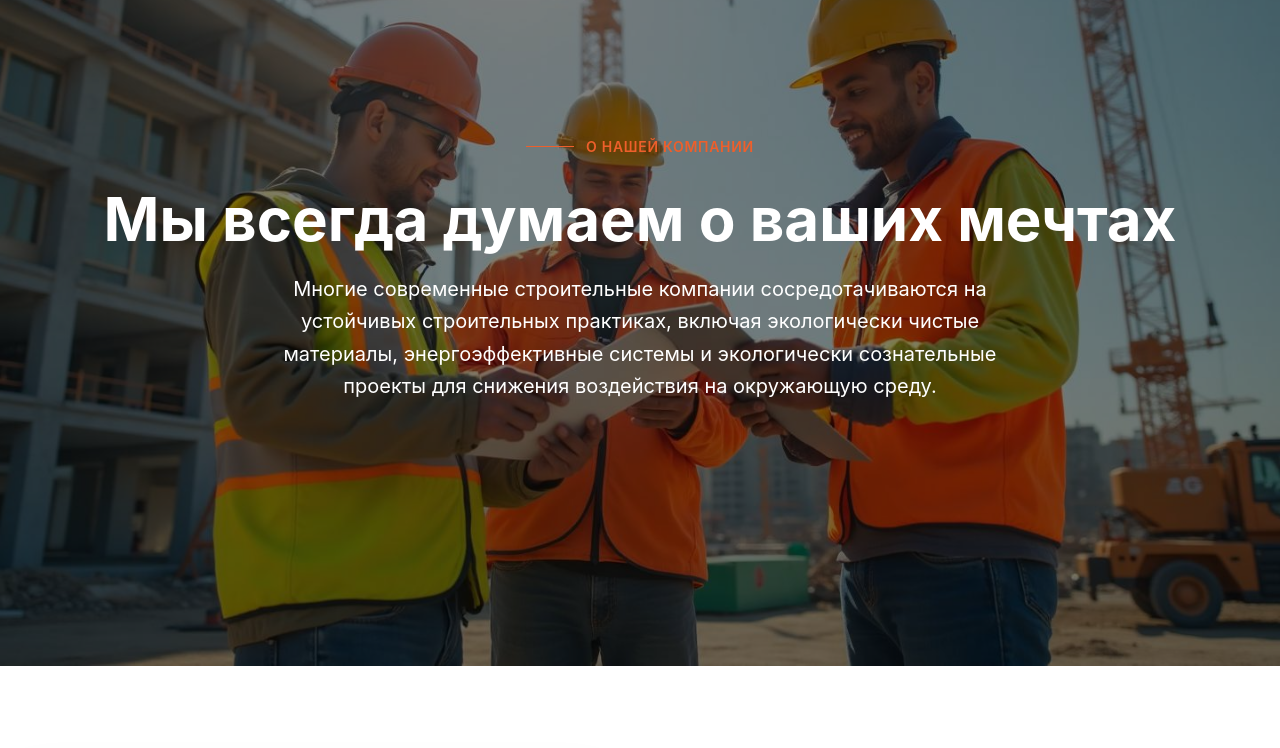
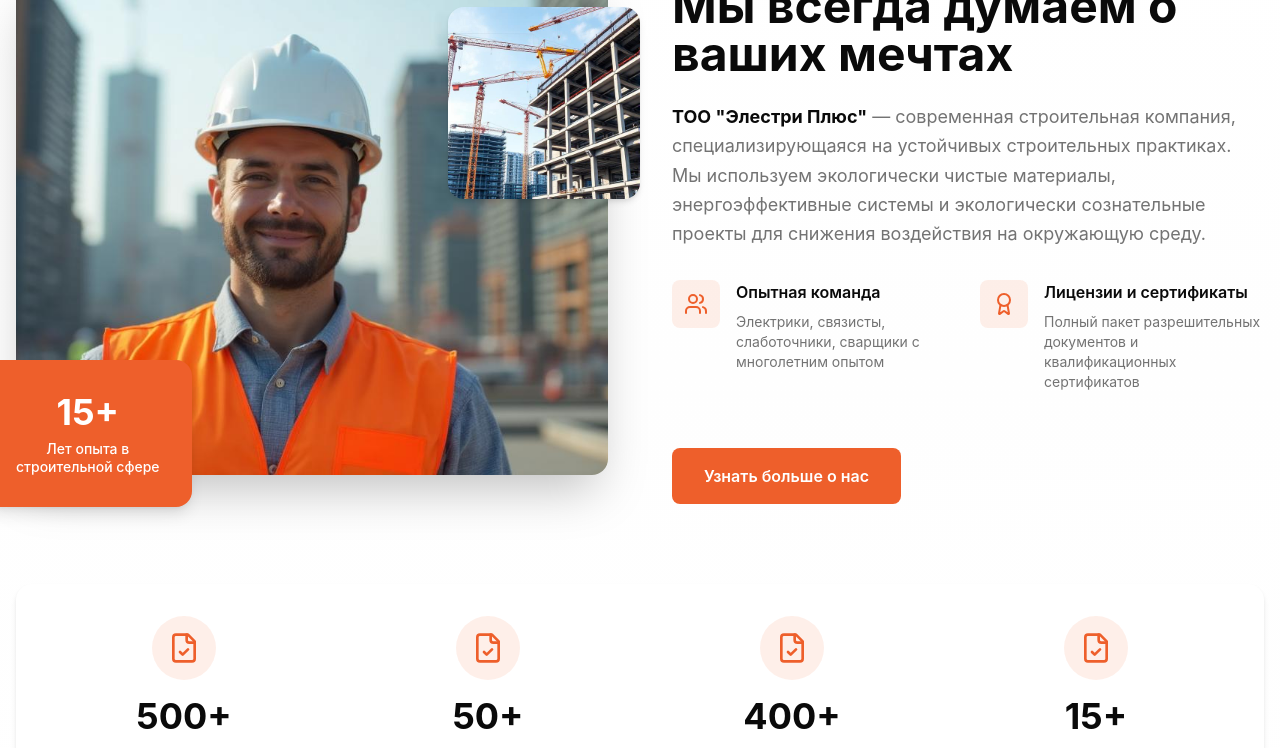
Before and after one commit to docsto/electrify-plus-website-84, a React (Vite) app: page / in a window 1280 px wide. Shown: the part 2020-2768 px from the top of the page. Built offline with nearby package versions, Linux system fonts and the light colour scheme.

Commit message:
Reverted to commit 347e0f38515b28f07a170009a82862b64b6b1883

```diff
--- a/src/components/AboutSection.tsx
+++ b/src/components/AboutSection.tsx
@@ -1,77 +1,36 @@
 
-import React, { useEffect, useState } from 'react';
+import React from 'react';
 import { Users, Award, FileCheck, Building } from 'lucide-react';
-import aboutParallaxMain from '@/assets/about-parallax-main.jpg';
-import aboutParallaxSecondary from '@/assets/about-parallax-secondary.jpg';
+import aboutMainImage from '@/assets/about-main.jpg';
+import aboutExperienceImage from '@/assets/about-experience.jpg';
 
 const AboutSection = () => {
-  const [scrollY, setScrollY] = useState(0);
-
-  useEffect(() => {
-    const handleScroll = () => setScrollY(window.scrollY);
-    window.addEventListener('scroll', handleScroll);
-    return () => window.removeEventListener('scroll', handleScroll);
-  }, []);
-
   const features = [
     {
       icon: Users,
-      title: "Мировые услуги",
-      description: "Мы предоставляем клиентам прозрачные сметы расходов и придерживаемся согласованных"
+      title: "Опытная команда",
+      description: "Электрики, связисты, слаботочники, сварщики с многолетним опытом"
     },
     {
       icon: Award,
-      title: "Победитель награды лучшей компании",
-      description: "Надежная строительная компания умело управляет бюджетами и сроками эффективно"
+      title: "Лицензии и сертификаты",
+      description: "Полный пакет разрешительных документов и квалификационных сертификатов"
     }
   ];
 
   const counters = [
-    { number: "500+", label: "Завершенных проектов", icon: FileCheck },
-    { number: "50+", label: "Члены команды", icon: Users },
-    { number: "400+", label: "Довольных клиентов", icon: Award },
-    { number: "15+", label: "Побед в наградах", icon: Building }
+    { number: "500+", label: "Проектов завершено" },
+    { number: "50+", label: "Членов команды" },
+    { number: "400+", label: "Довольных клиентов" },
+    { number: "15+", label: "Наград получено" }
   ];
 
   return (
-    <section id="about" className="relative overflow-hidden">
-      {/* Parallax Background Section */}
-      <div
-        className="relative h-screen bg-fixed bg-cover bg-center bg-no-repeat"
-        style={{
-          backgroundImage: `url(${aboutParallaxMain})`,
-          transform: `translateY(${scrollY * 0.5}px)`,
-        }}
-      >
-        {/* Dark overlay */}
-        <div className="absolute inset-0 bg-black/50"></div>
+    <section id="about" className="py-20 bg-background relative overflow-hidden">
+      {/* Background decorative elements */}
+      <div className="absolute inset-0 bg-gradient-to-b from-background via-secondary/10 to-background"></div>
 
-        {/* Content overlay */}
-        <div className="absolute inset-0 flex items-center justify-center">
-          <div className="text-center text-white z-10">
-            <div className="mb-4">
-              <div className="inline-flex items-center gap-3 mb-4">
-                <div className="w-12 h-px bg-primary"></div>
-                <span className="text-primary font-semibold text-sm uppercase tracking-wider">
-                  О нашей компании
-                </span>
-              </div>
-            </div>
-            <h2 className="text-5xl lg:text-6xl font-bold mb-6 leading-tight">
-              Мы всегда думаем о ваших мечтах
-            </h2>
-            <p className="text-xl max-w-3xl mx-auto leading-relaxed px-4">
-              Многие современные строительные компании сосредотачиваются на устойчивых строительных практиках,
-              включая экологически чистые материалы, энергоэффективные системы и экологически сознательные проекты
-              для снижения воздействия на окружающую среду.
-            </p>
-          </div>
-        </div>
-      </div>
-
-      {/* Content Section */}
-      <div className="py-20 bg-background">
-        <div className="container mx-auto px-4">
+      <div className="container mx-auto px-4 relative z-10">
         <div className="max-w-7xl mx-auto">
 
           {/* Main About Content */}
@@ -81,8 +40,8 @@ const AboutSection = () => {
               {/* Main image */}
               <div className="relative z-10">
                 <img
-                    src={aboutParallaxSecondary}
-                    alt="Электромонтажные работы Элестри Плюс"
+                  src={aboutMainImage}
+                  alt="Строительная команда Элестри Плюс"
                   className="w-full h-[500px] object-cover rounded-2xl shadow-hero"
                 />
               </div>
@@ -93,39 +52,54 @@ const AboutSection = () => {
                   <div className="text-4xl font-bold mb-2">15+</div>
                   <div className="text-sm font-medium leading-tight">
                     Лет опыта в<br />
-                      строительной компании
+                    строительной сфере
                   </div>
                 </div>
               </div>
 
+              {/* Secondary image */}
+              <div className="absolute top-8 -right-8 z-10">
+                <img
+                  src={aboutExperienceImage}
+                  alt="Строительный объект"
+                  className="w-48 h-48 object-cover rounded-2xl shadow-card"
+                />
+              </div>
+
               {/* Decorative shape */}
               <div className="absolute top-4 right-4 w-32 h-32 bg-primary/10 rounded-full -z-10"></div>
-                <div className="absolute -top-8 -right-8 w-48 h-48 border border-primary/20 rounded-2xl -z-10"></div>
             </div>
 
             {/* Right side - Content */}
             <div className="space-y-8">
               <div>
-                  <h3 className="text-3xl lg:text-4xl font-bold text-foreground mb-6 leading-tight">
-                    ТОО "Элестри Плюс"
-                  </h3>
+                <div className="flex items-center gap-3 mb-4">
+                  <div className="w-12 h-px bg-primary"></div>
+                  <span className="text-primary font-semibold text-sm uppercase tracking-wider">
+                    О нашей компании
+                  </span>
+                </div>
+
+                <h2 className="text-4xl lg:text-5xl font-bold text-foreground mb-6 leading-tight">
+                  Мы всегда думаем о ваших мечтах
+                </h2>
 
                 <p className="text-lg text-muted-foreground leading-relaxed mb-8">
-                    Современная строительная компания, специализирующаяся на устойчивых строительных практиках.
-                    Мы используем экологически чистые материалы, энергоэффективные системы и экологически
-                    сознательные проекты для снижения воздействия на окружающую среду.
+                  <strong className="text-foreground">ТОО "Элестри Плюс"</strong> — современная строительная компания,
+                  специализирующаяся на устойчивых строительных практиках. Мы используем экологически чистые материалы,
+                  энергоэффективные системы и экологически сознательные проекты для снижения воздействия на окружающую среду.
                 </p>
               </div>
 
               {/* Feature grid */}
-                <div className="grid grid-cols-1 gap-6">
+              <div className="grid grid-cols-1 md:grid-cols-2 gap-6">
                 {features.map((feature, index) => (
                   <div key={index} className="flex items-start space-x-4">
                     <div className="w-12 h-12 bg-primary/10 rounded-lg flex items-center justify-center flex-shrink-0">
                       <feature.icon className="w-6 h-6 text-primary" />
                     </div>
                     <div>
-                        <h4 className="font-semibold text-foreground mb-2">{feature.title}</h4>
+                      <h3 className="font-semibold text-foreground mb-2">{feature.title}</h3>
                       <p className="text-muted-foreground text-sm">{feature.description}</p>
                     </div>
                   </div>
@@ -134,18 +108,18 @@ const AboutSection = () => {
 
               <div className="pt-6">
                 <button className="bg-primary hover:bg-primary-dark text-white px-8 py-4 rounded-lg font-semibold transition-all duration-300 hover:shadow-lg transform hover:-translate-y-1">
-                    Больше о нас
+                  Узнать больше о нас
                 </button>
               </div>
             </div>
           </div>
 
           {/* Statistics Section */}
-            <div className="grid grid-cols-2 lg:grid-cols-4 gap-8">
+          <div className="grid grid-cols-2 lg:grid-cols-4 gap-8 bg-card rounded-2xl p-8 shadow-card">
             {counters.map((counter, index) => (
               <div key={index} className="text-center">
                 <div className="w-16 h-16 bg-primary/10 rounded-full flex items-center justify-center mx-auto mb-4">
-                    <counter.icon className="w-8 h-8 text-primary" />
+                  <FileCheck className="w-8 h-8 text-primary" />
                 </div>
                 <div className="text-3xl lg:text-4xl font-bold text-foreground mb-2">
                   {counter.number}
@@ -158,7 +132,6 @@ const AboutSection = () => {
           </div>
         </div>
       </div>
-      </div>
     </section>
   );
 };
--- a/src/index.css
+++ b/src/index.css
@@ -142,10 +142,3 @@ html {
   -webkit-text-fill-color: transparent;
   background-clip: text;
 }
-
-/* Parallax Effect */
-.parallax-bg {
-  will-change: transform;
-  backface-visibility: hidden;
-  perspective: 1000px;
-}
```
Also changed, not shown: src/assets/about-parallax-main.jpg (deleted), src/assets/about-parallax-secondary.jpg (deleted). Lines whose indentation alone changed are shown as unchanged.
